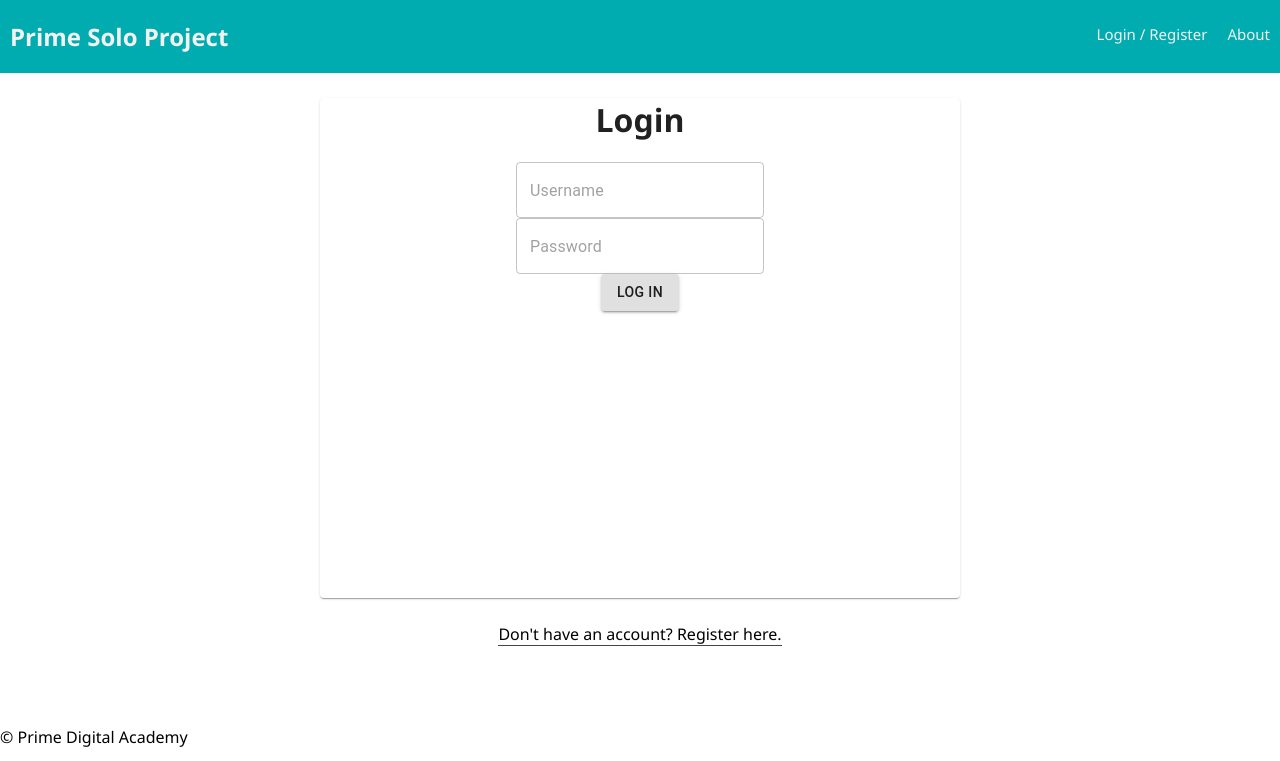
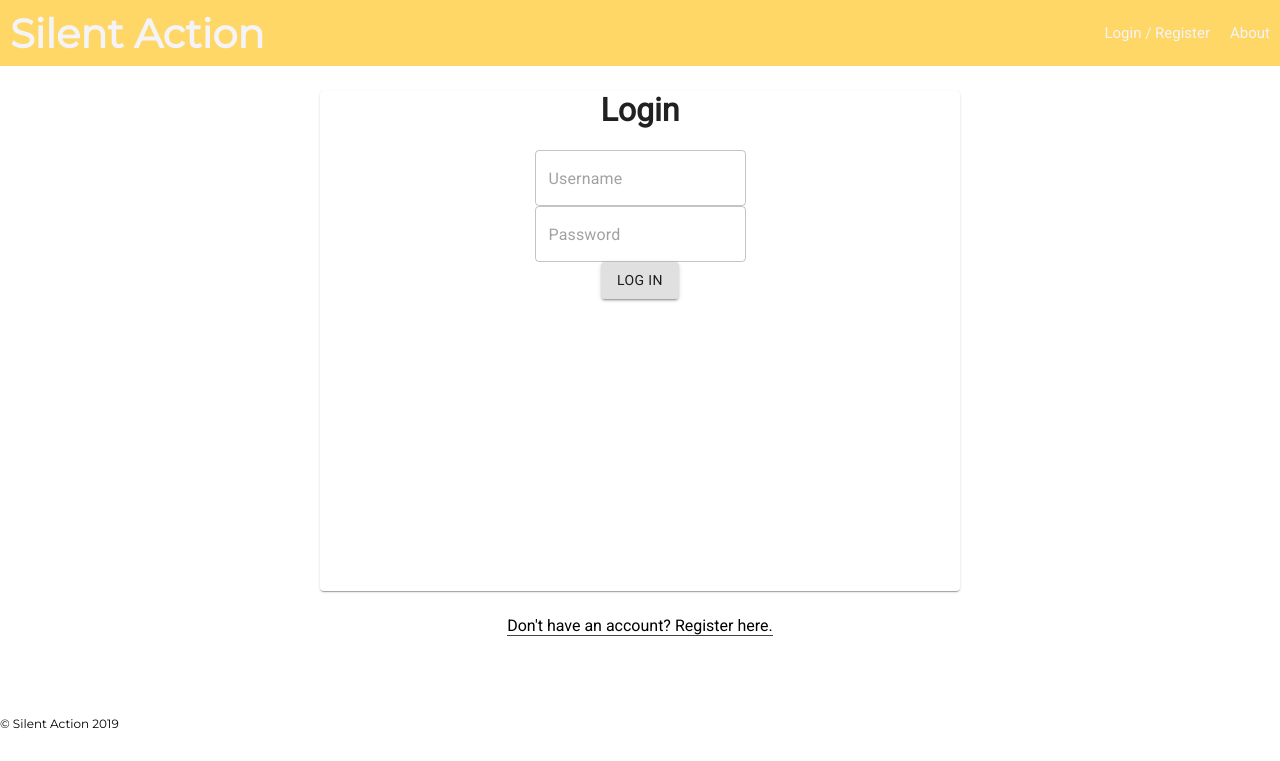
Before and after one commit to mkbaker/silent-action, a React (Create React App) app: page /#/home in a window 1280 px wide. Shown: the top 761 px of the page. Built offline with nearby package versions, Linux system fonts and the light colour scheme; no server answers.

Commit message:
add styling

```diff
--- a/public/index.html
+++ b/public/index.html
@@ -4,6 +4,9 @@
     <meta charset="utf-8">
     <meta name="viewport" content="width=device-width, initial-scale=1, shrink-to-fit=no">
     <meta name="theme-color" content="#000000">
+
+    <!-- fonts -->
+    <link href="https://fonts.googleapis.com/css?family=Literata|Montserrat|Roboto&display=swap" rel="stylesheet">
 
     <title>App</title>
   </head>
--- a/src/components/App/App.css
+++ b/src/components/App/App.css
@@ -1,11 +1,12 @@
 body {
-    font-family: 'Segoe UI', Tahoma, Geneva, Verdana, sans-serif;
+    font-family: 'Roboto', sans-serif;
     margin: 0px;
 }
 
 .alert {
-    background-color: #ff4545;
-    margin: 50px;
+    background-color: #fe4a49;
+    margin: 40px;
+    padding: 10px;
 }
 
 /* form {
@@ -72,7 +73,7 @@ input {
     border: 2px solid black;
 }
 
-.beneficiaryHeaderDiv{
+.beneficiaryHeaderDiv {
     padding: 10px;
     margin-bottom: 10px;
 }
--- a/src/components/App/App.js
+++ b/src/components/App/App.js
@@ -80,7 +80,7 @@ class App extends Component {
           <Footer />
 
           {/* this allows me to view redux state. delete later */}
-          <pre>{JSON.stringify(this.props.reduxState, null, 2)}</pre>
+          {/* <pre>{JSON.stringify(this.props.reduxState, null, 2)}</pre> */}
         </div>
       </Router>
     );
--- a/src/components/Footer/Footer.css
+++ b/src/components/Footer/Footer.css
@@ -1,3 +1,9 @@
 footer {
     margin-top: 80px;
+
 }
+
+.footer {
+    font-family: 'Montserrat', sans-serif;
+    font-size: 12px;
+}
--- a/src/components/Footer/Footer.js
+++ b/src/components/Footer/Footer.js
@@ -7,8 +7,8 @@ import './Footer.css'
 // or even care what the redux state is, so it doesn't need 'connect()'
 
 const Footer = () => (
-  <footer>
-    &copy; Prime Digital Academy
+  <footer className="footer">
+    &copy; Silent Action 2019
   </footer>
 );
 
--- /dev/null
+++ b/src/components/LoginPage/LoginPage.css
@@ -0,0 +1,5 @@
+body {
+    /* background-image: url('https://images.unsplash.com/photo-1527525443983-6e60c75fff46?ixlib=rb-1.2.1&ixid=eyJhcHBfaWQiOjEyMDd9&auto=format&fit=crop&w=632&q=80'); */
+    background-repeat: no-repeat;
+    background-size: cover;
+}
--- a/src/components/LoginPage/LoginPage.js
+++ b/src/components/LoginPage/LoginPage.js
@@ -1,5 +1,6 @@
 import React, { Component } from 'react';
 import { connect } from 'react-redux';
+import './LoginPage.css';
 
 //material-ui
 import TextField from "@material-ui/core/TextField/TextField";
--- a/src/components/Nav/Nav.css
+++ b/src/components/Nav/Nav.css
@@ -1,34 +1,36 @@
 .nav-title {
-    font-size: 24px;
-    font-weight: 700;
-    display: inline-block;
-    color: #f2f2f2;
-    padding-left: 10px;
+  font-size: 40px;
+  font-weight: 700;
+  font-family: 'Montserrat', sans-serif;
+  display: inline-block;
+  color: #f4f4f8;
+  padding-left: 10px;
+  margin-top: 9px;
+  margin-bottom: -6px;
 }
 
 .nav {
   overflow: hidden;
-  background-color: #00acb0;
+  background-color: #FED766;
 }
 
 .nav-link {
   float: left;
-  color: #f2f2f2;
-  background-color: #00acb0;
+  color: #f4f4f8;
+  background-color: #FED766;
   text-align: center;
   padding: 24px 10px;
   text-decoration: none;
   font-size: 15px;
-
   /* these last two make the logout button in
   the nav bar look like another link */
-  border:none;
+  border: none;
   cursor: pointer;
-  outline:0;
+  outline: 0;
 }
 
 .nav-link:hover {
-  background-color: #008183;
+  background-color: #00e095;
 }
 
 .nav-right {
--- a/src/components/Nav/Nav.js
+++ b/src/components/Nav/Nav.js
@@ -7,7 +7,7 @@ import './Nav.css';
 const Nav = (props) => (
   <div className="nav">
     <Link to="/home">
-      <h2 className="nav-title">Prime Solo Project</h2>
+      <h2 className="nav-title">Silent Action</h2>
     </Link>
     <div className="nav-right">
       <Link className="nav-link" to="/home">
--- a/src/components/ViewContacts/ViewContacts.js
+++ b/src/components/ViewContacts/ViewContacts.js
@@ -24,19 +24,14 @@ class ViewContacts extends Component {
     return (
       <div>
         <ul>
-          {/* {this.props.reduxState.adminAuctionsReducer.map(auction => (
-            <li key={auction.id}>
-              <Link
-                component={RouterLink}
-                to="/add-new-item"
-                value={auction.id}
-                onClick={this.handleLink(auction)}
-              >
-                {auction.auction_name}
-              </Link>
-            </li> */}
-          {/* ))} */}
-          hi
+          {this.props.reduxState.setContactsReducer.map(contact => (
+            <li key={contact.id}>
+             {contact.firstname + ' ' + contact.lastname}
+             {/* This button is not functional yet */}
+             <button>Send Invite</button>
+            </li>
+          ))}
+
         </ul>
       </div>
     );
--- a/src/redux/sagas/updateItemSaga.js
+++ b/src/redux/sagas/updateItemSaga.js
@@ -6,8 +6,8 @@ function* updateItem(action) {
     //   console.log(action.payload)
     yield axios.put("/api/update-item", action.payload);
     // console.log('redux saga hit with:', action.payload)
-    // yield put({ type: "CLEAR_ITEMS" });
-    // yield put({ type: "GET_AUCTION_ITEMS", payload: action.payload.auctionId });
+    yield put({ type: "CLEAR_ITEMS" });
+    yield put({ type: "GET_AUCTION_ITEMS", payload: action.payload.auctionId });
   } catch (error) {
     console.log("Error updating item:", error);
   }
```
